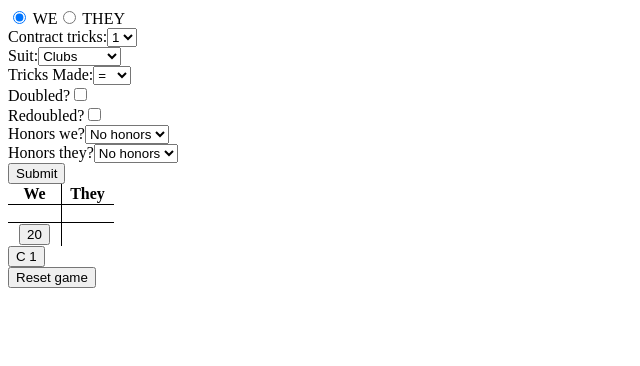
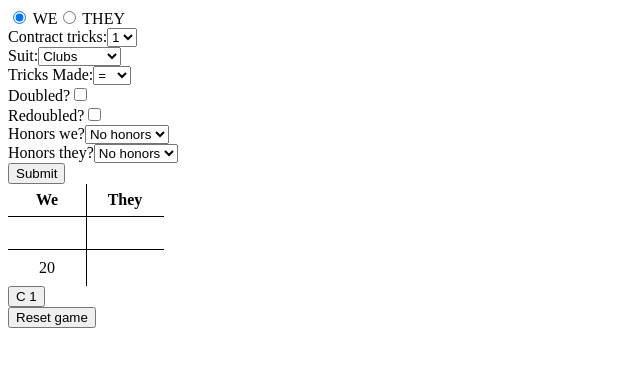
Before and after one commit to ballent/bridge-scorer, a React (Vite) app: page / in a window 1280 px wide. Both pictures are taken after a click on the button "Submit". Shown: the top 366 px of the page, without its empty margins (0-640 px from the left). Built offline with nearby package versions, Linux system fonts and the light colour scheme.

Commit message:
Add score menu, edit and delete bid

```diff
--- a/src/components/BidInput/BidInput.tsx
+++ b/src/components/BidInput/BidInput.tsx
@@ -1,7 +1,7 @@
 import { useState, ChangeEvent, FormEvent } from 'react'
 import { IContractBid, SUIT, TEAM } from '../../utils/Rubber/Rubber.types'
 
-const defaultBid: IContractBid = {
+const initialBid: IContractBid = {
   team: TEAM.WE,
   contractTricks: 1,
   tricksMade: 0,
@@ -41,10 +41,11 @@ const tricksMadeOptions = [
 ]
 
 interface BidInputProps {
+  defaultBid?: IContractBid
   onSubmit: (bid: IContractBid) => void
 }
 
-const BidInput: React.FC<BidInputProps> = ({ onSubmit }) => {
+const BidInput: React.FC<BidInputProps> = ({ defaultBid = initialBid, onSubmit }) => {
   const [bidData, setBidData] = useState<IContractBid>(defaultBid)
 
   const handleChange = (
--- a/src/components/BridgeGame/BridgeGame.tsx
+++ b/src/components/BridgeGame/BridgeGame.tsx
@@ -1,4 +1,4 @@
-import { useState } from 'react'
+import { createContext, useState } from 'react'
 import BidInput from '../BidInput/BidInput'
 import Scoresheet from '../Scoresheet/Scoresheet'
 import Rubber from '../../utils/Rubber/Rubber'
@@ -9,6 +9,7 @@ import {
 } from '../../utils/Rubber/Rubber.types'
 import BidHistory from '../BidHistory/BidHistory'
 
+
 const activeRubber: IRubber = JSON.parse(
   localStorage.getItem('activeRubber') || '{}'
 )
@@ -16,18 +17,31 @@ const rubber = Object.keys(activeRubber).length
   ? new Rubber(activeRubber)
   : new Rubber()
 
+export const RubberContext = createContext<Rubber>(rubber)
+
 const BridgeGame = () => {
   const [rubberGameState, setRubberGameState] = useState<IRubberGameState>(
     rubber.getState()
   )
   const [rubberHistory, setRubberHistory] = useState<IContractBid[]>(
-    rubberGameState.bidHistory
+    rubberGameState.contractBidHistory
   )
 
   const handleSubmitBid = (bid: IContractBid) => {
-    setRubberGameState(rubber.sumbitBid(bid).getState())
-    setRubberHistory(rubberGameState.bidHistory)
+    const newGameState = rubber.sumbitBid(bid).getState()
+    setRubberGameState(newGameState)
+    setRubberHistory(newGameState.contractBidHistory)
     localStorage.setItem('activeRubber', JSON.stringify(rubber))
+  }
+
+  const handleDeleteBid = (bidId: number) => {
+    setRubberGameState(rubber.deleteBid(bidId).getState())
+  }
+
+  const handleEditBid = (bidId: number, bid: IContractBid) => {
+    const newGameState = rubber.editBid(bidId, bid).getState()
+    setRubberGameState(newGameState)
+    setRubberHistory(newGameState.contractBidHistory)
   }
 
   const resetRubber = () => {
@@ -35,7 +49,7 @@ const BridgeGame = () => {
     localStorage.removeItem('activeRubber')
     const newGameState = rubber.getState()
     setRubberGameState(newGameState)
-    setRubberHistory(newGameState.bidHistory)
+    setRubberHistory(newGameState.contractBidHistory)
   }
 
   const jumpToBid = (bids: IContractBid[]) => {
@@ -43,16 +57,18 @@ const BridgeGame = () => {
   }
 
   return (
-    <>
+    <RubberContext.Provider value={rubber}>
       <BidInput onSubmit={handleSubmitBid} />
       <Scoresheet
         scoresBelow={rubberGameState.scoresBelow}
         scoresAbove={rubberGameState.scoresAbove}
+        onDeleteBid={handleDeleteBid}
+        onEditBid={handleEditBid}
       />
       <BidHistory bids={rubberHistory} jumpTo={jumpToBid} />
       <button onClick={() => resetRubber()}>Reset game</button>
       <div>{rubberGameState.isGameOver && 'Game over'}</div>
-    </>
+    </RubberContext.Provider>
   )
 }
 
--- /dev/null
+++ b/src/components/EditBidModal/EditBidModal.css
@@ -0,0 +1,14 @@
+.modal {
+  display: flex;
+  justify-content: space-evenly;
+  align-items: center;
+  box-shadow: rgba(100, 100, 111, 0.3) 0px 7px 29px 0px;
+  background-color: white;
+  border: 2px solid rgb(240, 240, 240);
+  border-radius: 12px;
+  position:  absolute;
+  width: 250px;
+  top: 70px;
+  left: calc(50% - 125px);
+  bottom: 70px;
+}
--- /dev/null
+++ b/src/components/EditBidModal/EditBidModal.tsx
@@ -0,0 +1,38 @@
+import React, { useContext } from "react";
+import { createPortal } from "react-dom";
+import './EditBidModal.css'
+import { IContractBid } from "../../utils/Rubber/Rubber.types";
+import BidInput from "../BidInput/BidInput";
+import { RubberContext } from "../BridgeGame/BridgeGame";
+
+interface EditBidModalProps {
+  bidId: number
+  isVisible: boolean
+  setIsVisible: (isVisible: boolean) => void
+  onEditBid: (bidId: number, bid: IContractBid) => void
+}
+
+const EditBidModal: React.FC<EditBidModalProps> = ({ bidId, isVisible, setIsVisible, onEditBid }) => {
+  const rubber = useContext(RubberContext)
+  const handleCloseModal = () => {
+    setIsVisible(false);
+  };
+
+  const handleEditBid = (bid: IContractBid) => {
+    onEditBid(bidId, bid)
+  }
+
+  return (
+    <>
+      {isVisible && createPortal(
+        <div className="modal">
+          <BidInput defaultBid={rubber.getContractBidById(bidId)} onSubmit={handleEditBid} />
+          <button onClick={handleCloseModal}>Close</button>
+        </div>,
+        document.body
+      )}
+    </>
+  )
+}
+
+export default EditBidModal
--- a/src/components/Scoresheet/Scoresheet.css
+++ b/src/components/Scoresheet/Scoresheet.css
@@ -1,12 +1,13 @@
 table {
   border-collapse: collapse;
+  table-layout: auto;
 }
 .break {
   border: 1px solid black;
 }
 th, td {
-  height: 15px;
-  width: 50px;
+  height: 30px;
+  width: 75px;
   text-align: center;
 }
 
@@ -18,3 +19,40 @@ table tr td:last-child,
 table tr th:last-child {
   border-left: 1px solid black;
 }
+
+.score-container {
+  padding: .5rem;
+  display: flex;
+  justify-content: center;
+  position: relative;
+}
+
+.score {
+  cursor: default;
+  flex-grow: 1;
+}
+
+.score-ellipse {
+  background: none;
+  color: rgba(0, 0, 0, 0.5);
+  border: none;
+  padding: 0;
+  font: inherit;
+  font-size: .75rem;
+  cursor: pointer;
+  outline: inherit;
+  position: absolute;
+  right: 0;
+}
+
+.score-menu {
+  display: flex;
+  flex-direction: column;
+  position: absolute;
+  z-index: 1;
+  background-color: grey;
+  top: 50%;
+  transform: translateY(-50%);
+  left: 100%;
+  width: 100px;
+}
--- a/src/components/Scoresheet/Scoresheet.tsx
+++ b/src/components/Scoresheet/Scoresheet.tsx
@@ -1,23 +1,71 @@
 import { Fragment } from 'react/jsx-runtime'
 import './Scoresheet.css'
-import { IBidScore } from '../../utils/Rubber/Rubber.types'
+import { IBidScore, IContractBid } from '../../utils/Rubber/Rubber.types'
+import { useState } from 'react'
+import EditBidModal from '../EditBidModal/EditBidModal'
 
 interface ScoresheetProps {
   scoresAbove: { teamWe: IBidScore[]; teamThey: IBidScore[] }
   scoresBelow: { teamWe: IBidScore[][]; teamThey: IBidScore[][] }
-}
-
-const ScoreInfo = ({ bid }: { bid: IBidScore }) => {
-  const handlePress = () => {
-    console.log(bid.scoreDescription)
-  }
-  return <button onClick={handlePress}>{bid.score}</button>
+  onDeleteBid: (id: number) => void
+  onEditBid: (bidId: number, bid: IContractBid) => void
 }
 
 const Scoresheet: React.FC<ScoresheetProps> = ({
   scoresAbove,
-  scoresBelow
+  scoresBelow,
+  onDeleteBid,
+  onEditBid
 }) => {
+  const ScoreInfo = ({ bid }: { bid: IBidScore }) => {
+    const [isHoveringScore, setIsHoveringScore] = useState(false)
+    const [scoreMenuVisible, setScoreMenuVisible] = useState(false)
+    const [isEditModalVisible, setIsEditModalVisible] = useState(false)
+
+    const handlePress = () => {
+      setScoreMenuVisible(!scoreMenuVisible)
+      setIsHoveringScore(false)
+    }
+
+    const handleHover = () => {
+      setIsHoveringScore(!isHoveringScore)
+    }
+
+    const handleDeleteBid = (id: number) => {
+      setScoreMenuVisible(false)
+      onDeleteBid(id)
+    }
+
+    const ScoreMenu = ({ bid }: { bid: IBidScore }) => {
+
+      return (
+        <div key={'bid-menu' + bid.id} className="score-menu" onMouseLeave={() => setScoreMenuVisible(false)}>
+          <button onClick={() => handleDeleteBid(bid.id)}>Delete bid</button>
+          <button onClick={() => setIsEditModalVisible(true)}>Edit bid</button>
+          <span>{bid.scoreDescription}</span>
+        </div>
+      )
+    }
+
+    return (
+      <>
+        <div
+          className="score-container"
+          onMouseEnter={handleHover}
+          onMouseLeave={handleHover}
+        >
+          <span className="score">{bid.score}</span>
+          {isHoveringScore && !scoreMenuVisible && (
+            <button className="score-ellipse" onClick={handlePress}>
+              •••
+            </button>
+          )}
+          {scoreMenuVisible && <ScoreMenu bid={bid} />}
+          <EditBidModal bidId={bid.id} isVisible={isEditModalVisible} setIsVisible={setIsEditModalVisible} onEditBid={onEditBid} />
+        </div>
+      </>
+    )
+  }
   return (
     <table>
       <thead>
--- a/src/utils/Rubber/Rubber.ts
+++ b/src/utils/Rubber/Rubber.ts
@@ -22,7 +22,7 @@ class Rubber {
   vulnerableTeams: TEAM[]
   teamWe: RubberTeam
   teamThey: RubberTeam
-  bidHistory: IContractBid[]
+  bidHistory: Bid[]
   gameIndex: number
   isGameOver: boolean
   bidId: number
@@ -47,7 +47,7 @@ class Rubber {
         teamWe: this.teamWe.getScoreBelow(),
         teamThey: this.teamThey.getScoreBelow()
       },
-      bidHistory: this.bidHistory,
+      contractBidHistory: this.getContractBidHistory(),
       isGameOver: this.isGameOver
     }
   }
@@ -56,7 +56,6 @@ class Rubber {
     if (this.isGameOver) {
       return this
     }
-    this.bidHistory.push(bid)
 
     const bidContext = this.createBidContext(bid)
 
@@ -79,6 +78,7 @@ class Rubber {
       dummyTeam
     )
 
+    this.bidHistory.push(bidContext)
     return bidContext
   }
 
@@ -248,6 +248,25 @@ class Rubber {
     return this
   }
 
+  getContractBidHistory() {
+    return this.bidHistory.map(bid => bid.contractBid)
+  }
+
+  deleteBid(bidId: number) {
+    const newContractBidHistory = this.bidHistory.filter(bid => bid.id !== bidId).map(bid => bid.contractBid)
+    return this.jumpToGameState(newContractBidHistory)
+  }
+
+  getContractBidById(bidId: number) {
+    return this.getContractBidHistory()[bidId]
+  }
+
+  editBid(bidId: number, bid: IContractBid) {
+    const contractBids = this.getContractBidHistory()
+    contractBids[bidId] = bid
+    return this.jumpToGameState(contractBids)
+  }
+
   resetRubber() {
     this.teamWe = new RubberTeam()
     this.teamThey = new RubberTeam()
--- a/src/utils/Rubber/Rubber.types.ts
+++ b/src/utils/Rubber/Rubber.types.ts
@@ -1,10 +1,11 @@
+import Bid from '../Bid'
 import RubberTeam from '../Team'
 
 export interface IRubber {
   vulnerableTeams: TEAM[]
   teamWe: RubberTeam
   teamThey: RubberTeam
-  bidHistory: IContractBid[]
+  bidHistory: Bid[]
   gameIndex: number
   isGameOver: boolean
 }
@@ -12,7 +13,7 @@ export interface IRubber {
 export interface IRubberGameState {
   scoresAbove: { teamWe: IBidScore[]; teamThey: IBidScore[] }
   scoresBelow: { teamWe: IBidScore[][]; teamThey: IBidScore[][] }
-  bidHistory: IContractBid[]
+  contractBidHistory: IContractBid[]
   isGameOver: boolean
 }
 
```
Also changed, not shown: src/components/BridgeGame/BridgeGame.css (added).
